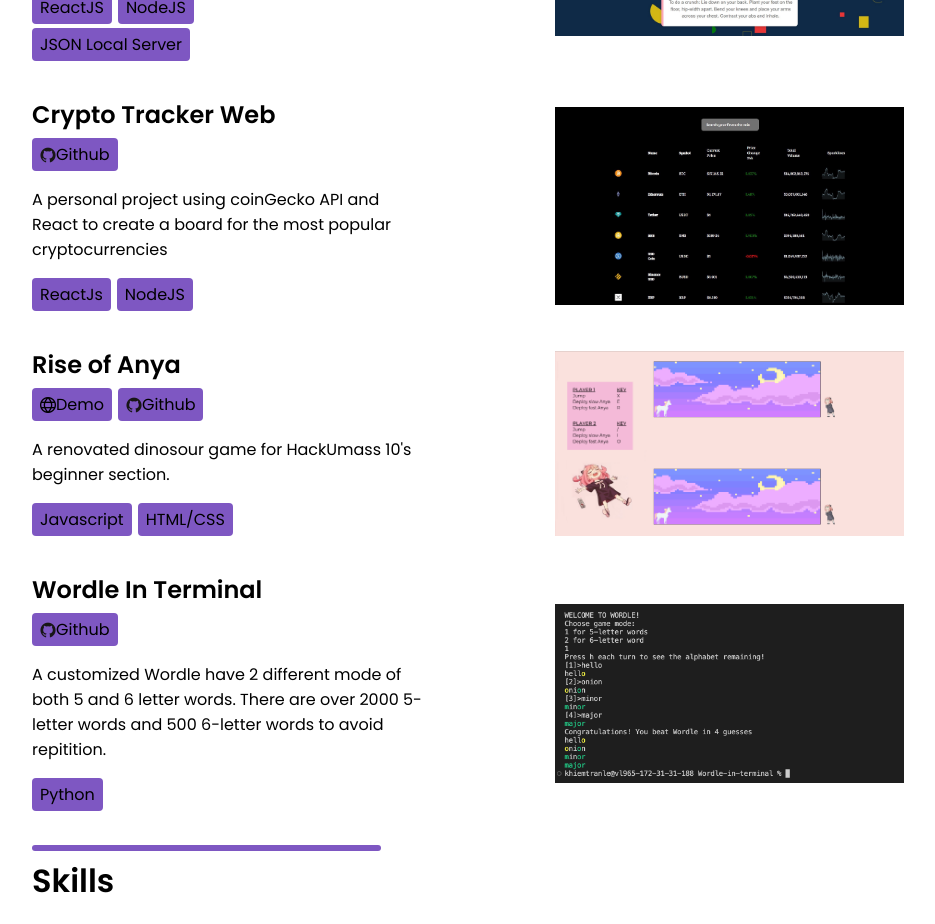
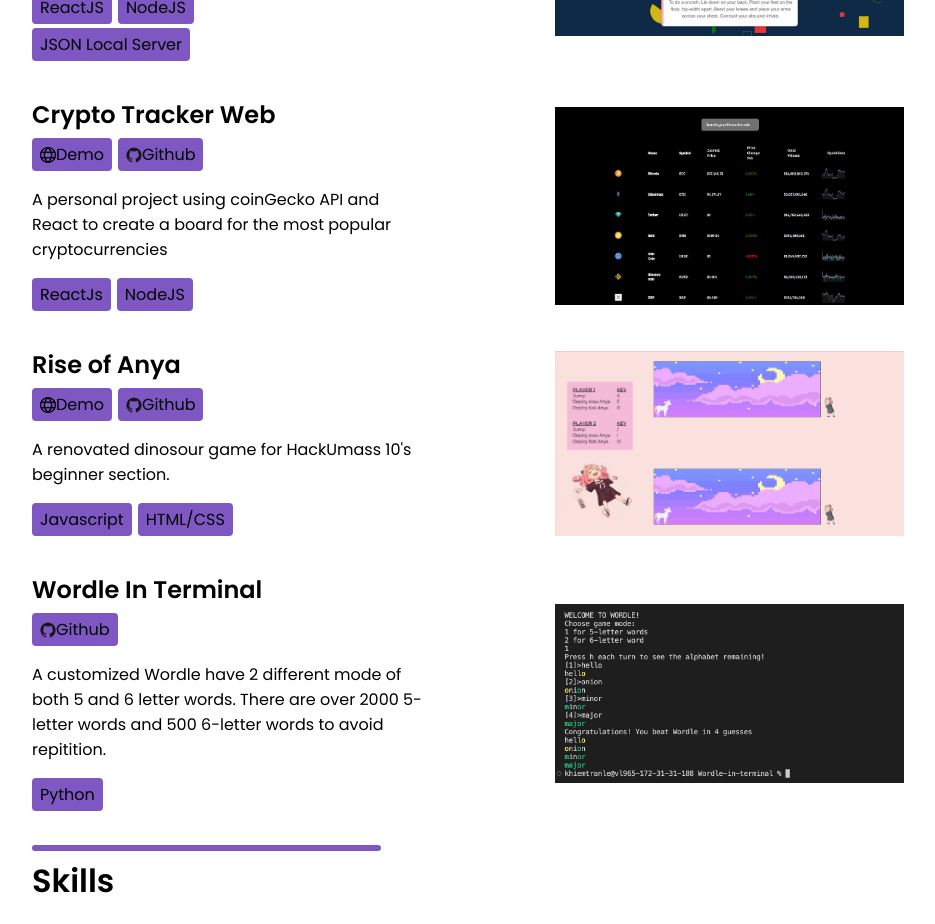
Before and after one commit to Khiem17204/portfolio, a React (Create React App) app: page / in a window 1280 px wide. Shown: the part 1440-2364 px from the top of the page, without its empty margins (172-1107 px from the left). Built offline with nearby package versions, Linux system fonts and the light colour scheme.

Commit message:
add project

```diff
--- a/src/components/data/projects.js
+++ b/src/components/data/projects.js
@@ -20,6 +20,7 @@
         title: "Crypto Tracker Web",
         about: "A personal project using coinGecko API and React to create a board for the most popular cryptocurrencies",
         tags: ["ReactJs", "NodeJS"],
+        demo: "https://coin-board.netlify.app/",
         github: "https://github.com/Khiem17204/react-crypto-track",
         image: require("../../assets/projects/crypto.JPG")
     },
```
